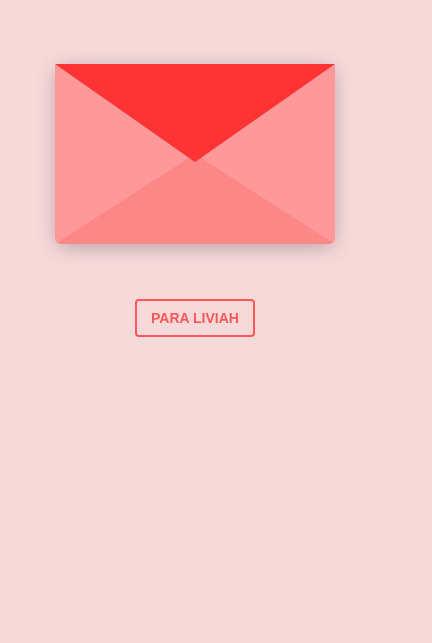
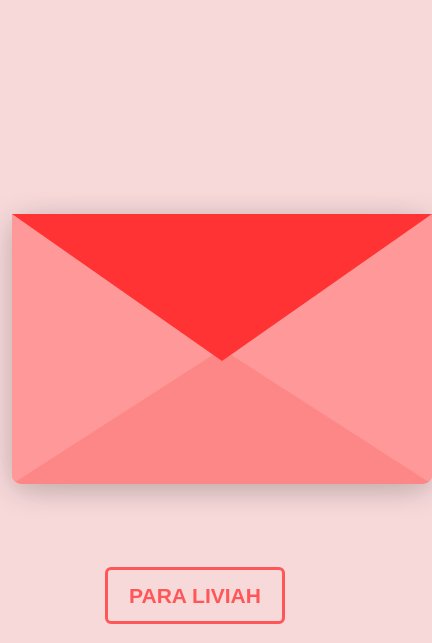
Before and after one commit to RickizinhoBR/Liviah, a plain HTML site: page heart_letter/index.html in a window 390 px wide. Shown: the part 236-879 px from the top of the page, 432 px wide, since content can reach past the window. Before the commit the page ends 844 px from the top, so only its background shows below. Drawn offline with nearby package versions, Linux system fonts and the light colour scheme.

Commit message:
Mudei o tempo

```diff
--- a/heart_letter/style.css
+++ b/heart_letter/style.css
@@ -1,9 +1,12 @@
+@media (max-width:500px) {
+  body {
+    zoom: 1.5; /* Altere o valor para o zoom desejado */
+  }
+}
+
 a {
   text-decoration: none;
   color: #ff5757;
-}
-body {
-  justify-content: center;
 }
 
 #envelope {
```
